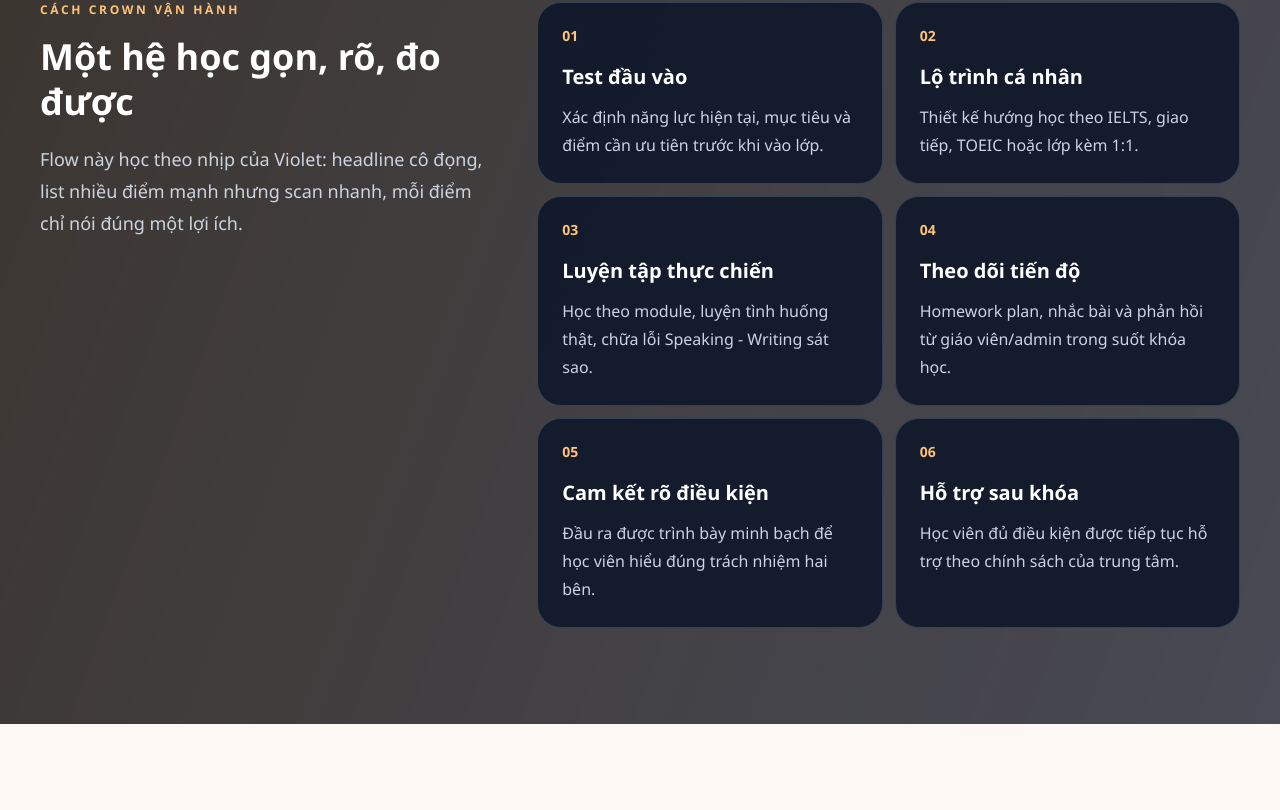
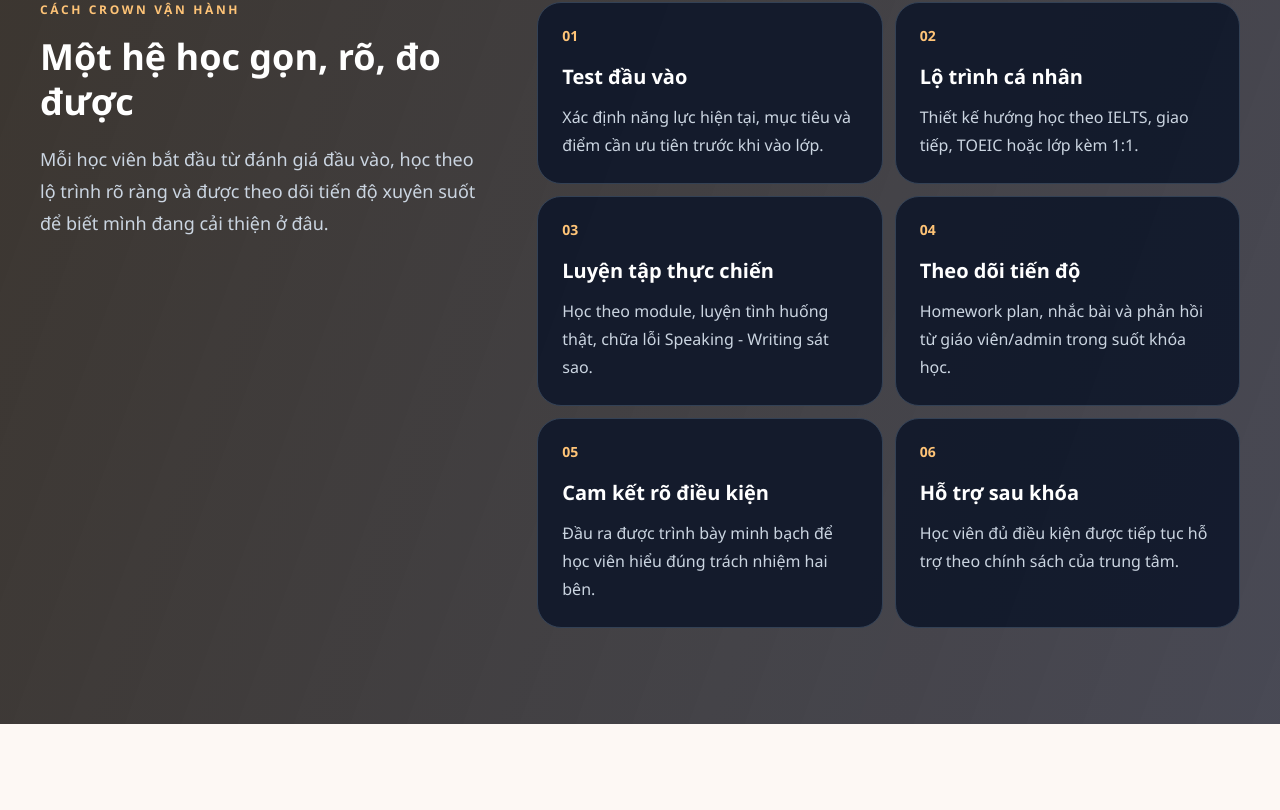
Before and after one commit to TuanThanhIT/crown-english-landing-page, a Next.js app: page / in a window 1280 px wide. Shown: the part 1330-2140 px from the top of the page. Built offline with nearby package versions, Linux system fonts and the light colour scheme; no server answers.

Commit message:
fix(content): replace internal notes with customer-facing copy

```diff
--- a/src/data/home.ts
+++ b/src/data/home.ts
@@ -22,9 +22,21 @@ export const homeHero = {
 };
 
 export const homePrograms = [
-  { title: "IELTS", description: "Online / Offline / Hybrid", href: "/khoa-hoc/ielts" },
-  { title: "IELTS Mentor 1–1", description: "", href: "/khoa-hoc/kem-1-1-ca-nhan-hoa" },
-  { title: "Giao tiếp", description: "Daily topics / Business English", href: "/khoa-hoc/giao-tiep-phan-xa" },
+  {
+    title: "IELTS",
+    description: "Online / Offline / Hybrid",
+    href: "/khoa-hoc/ielts",
+  },
+  {
+    title: "IELTS Mentor 1–1",
+    description: "",
+    href: "/khoa-hoc/kem-1-1-ca-nhan-hoa",
+  },
+  {
+    title: "Giao tiếp",
+    description: "Daily topics / Business English",
+    href: "/khoa-hoc/giao-tiep-phan-xa",
+  },
 ];
 export const homeStats = [
   { value: "5+", label: "năm kinh nghiệm" },
@@ -37,7 +49,7 @@ export const homeFeatureSection = {
   eyebrow: "Cách Crown vận hành",
   title: "Một hệ học gọn, rõ, đo được",
   description:
-    "Flow này học theo nhịp của Violet: headline cô đọng, list nhiều điểm mạnh nhưng scan nhanh, mỗi điểm chỉ nói đúng một lợi ích.",
+    "Mỗi học viên bắt đầu từ đánh giá đầu vào, học theo lộ trình rõ ràng và được theo dõi tiến độ xuyên suốt để biết mình đang cải thiện ở đâu.",
 };
 
 export const homeFeatures = [
@@ -108,7 +120,7 @@ export const homeCommitmentSection = {
   eyebrow: "Cam kết đầu ra",
   title: "Cam kết minh bạch, không nói mơ hồ",
   description:
-    "Điểm này nên đưa nổi bật trên home vì đây là trust signal mạnh của Crown. Nội dung cần nói rõ điều kiện để phụ huynh và học viên hiểu đúng.",
+    "Crown công khai rõ các điều kiện áp dụng để học viên và phụ huynh hiểu đúng phạm vi cam kết và trách nhiệm của hai bên trong suốt quá trình học.",
   conditionTitle: "Điều kiện áp dụng",
 };
 
@@ -130,7 +142,7 @@ export const homeTeamSection = {
   eyebrow: "Đội ngũ",
   title: "Năng lượng lớp học đến từ người dạy theo sát",
   description:
-    "Crown nên để founder là một tín hiệu thương hiệu rõ: gần gũi, sửa bài kỹ, giải thích dễ hiểu và tạo lớp học khiến học viên dám nói.",
+    "Giáo viên tại Crown chú trọng sửa bài kỹ, giải thích dễ hiểu, theo sát tiến độ và tạo môi trường để học viên tự tin sử dụng tiếng Anh.",
 };
 
 export const homeTeacherStrengths = [
@@ -176,7 +188,7 @@ export const homeFaqSection = {
   eyebrow: "FAQ",
   title: "Câu hỏi trước khi đăng ký",
   description:
-    "Violet có FAQ gần cuối trang; với Crown, FAQ giúp giảm do dự trước khi học viên bấm đăng ký tư vấn.",
+    "Giải đáp những thắc mắc phổ biến về trình độ đầu vào, lộ trình học, cam kết đầu ra và hình thức học tại Crown English.",
 };
 
 export const homeFaqs = [
```
